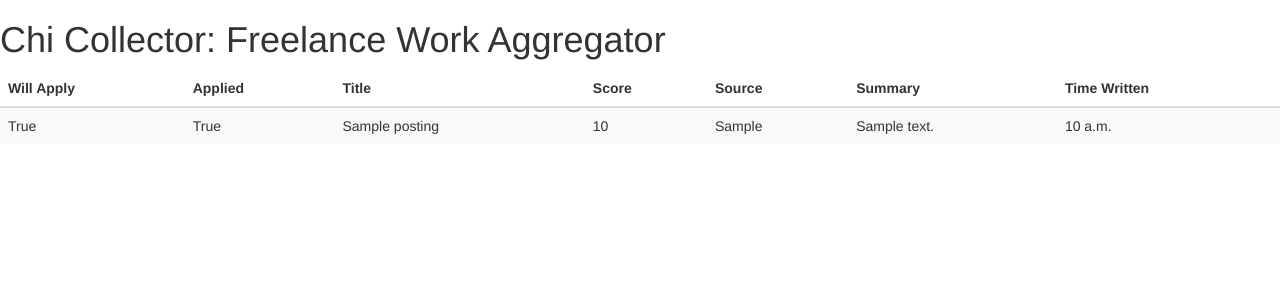
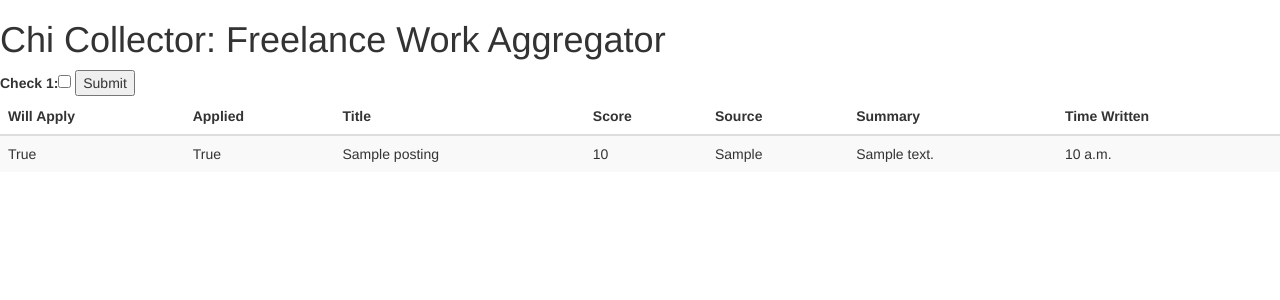
Before and after one commit to rowanv/chi_collector, a Django app: page / in a window 1280 px wide. Shown: the top 300 px of the page. Run offline with Django 3.2, Linux system fonts and the light colour scheme; tables that the repository leaves empty hold one stand-in row (values such as "Sample post"); some libraries are stand-ins or nearby versions.

Commit message:
Adding test form

```diff
--- a/chi_collector/settings.py
+++ b/chi_collector/settings.py
@@ -101,3 +101,5 @@ USE_TZ = True
 # https://docs.djangoproject.com/en/1.8/howto/static-files/
 
 STATIC_URL = '/static/'
+
+STATICFILES_DIRS = [os.path.join(BASE_DIR, 'chi_viewer/static'),]
--- a/chi_collector/urls.py
+++ b/chi_collector/urls.py
@@ -20,4 +20,5 @@ from chi_viewer import views
 urlpatterns = [
     url(r'^admin/', include(admin.site.urls)),
     url(r'^$', views.home, name='home'),
+
 ]
--- /dev/null
+++ b/chi_viewer/forms.py
@@ -0,0 +1,4 @@
+from django import forms
+
+class PostingForm(forms.Form):
+	check1 = forms.BooleanField(label='Check 1')
--- a/chi_viewer/templates/index.html
+++ b/chi_viewer/templates/index.html
@@ -33,7 +33,14 @@
 
 	<h1>Chi Collector: Freelance Work Aggregator</h1>
 
-	<div class='table-responsive'>
+
+	<form action="/your-name/" method="post">
+    	{% csrf_token %}
+    	{{ form }}
+    	<input type="submit" value="Submit" />
+	</form>
+
+	<div class='table-responsive form-inputs'>
 		<table class='table table-striped'>
 
 
--- a/chi_viewer/views.py
+++ b/chi_viewer/views.py
@@ -1,7 +1,17 @@
 from django.shortcuts import render
 from chi_viewer.models import Posting
+from chi_viewer.forms import PostingForm
 
 
 def home(request):
-	context = {'postings_list': Posting.objects.all()}
+
+	if request.method == 'POST':
+		form = PostingForm(request.POST)
+		if form.is_valid():
+			return HttpResponseRedirect('/')
+	else:
+		form = PostingForm()
+
+	context = {'postings_list': Posting.objects.all(),
+				'form': form}
 	return render(request, 'index.html', context)
```
